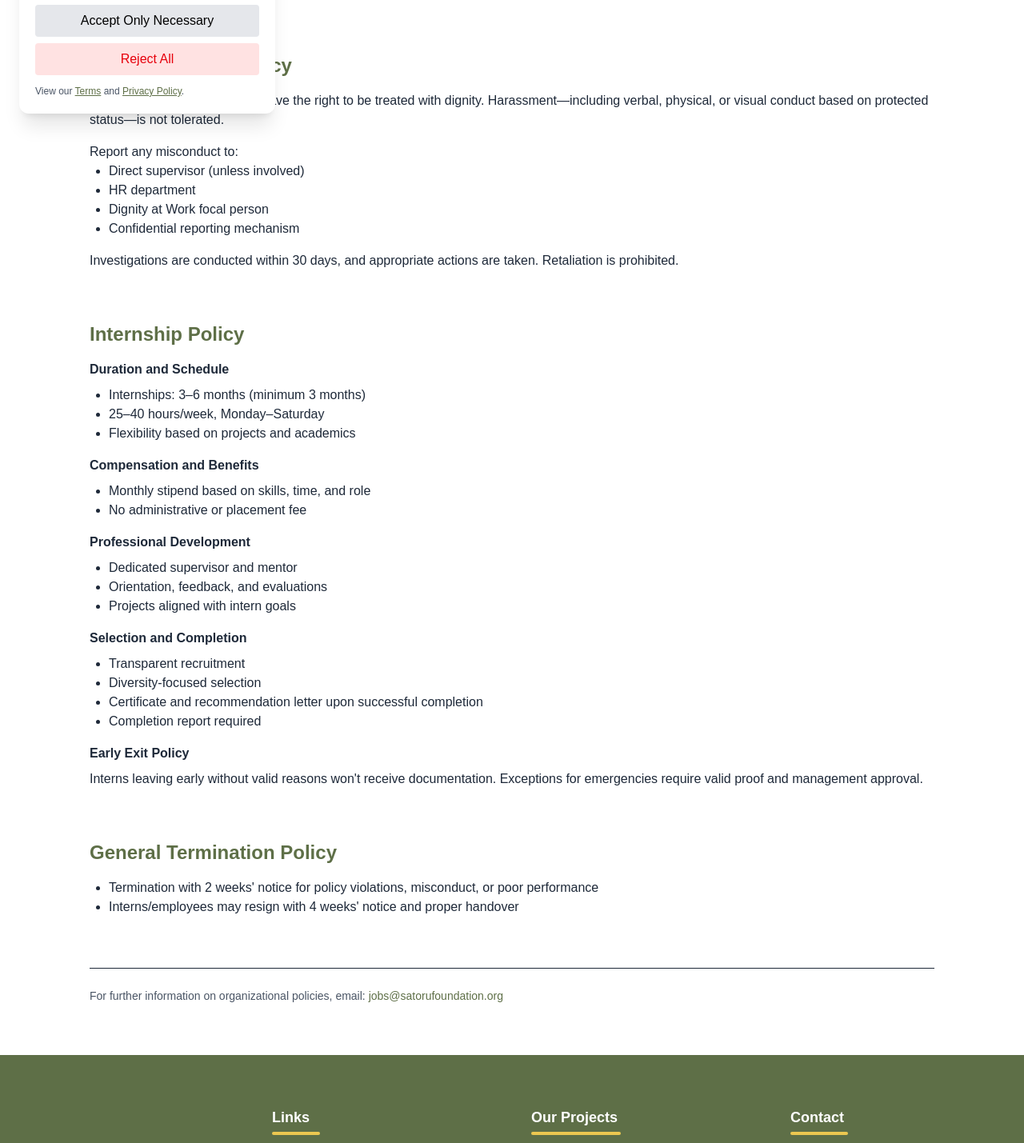
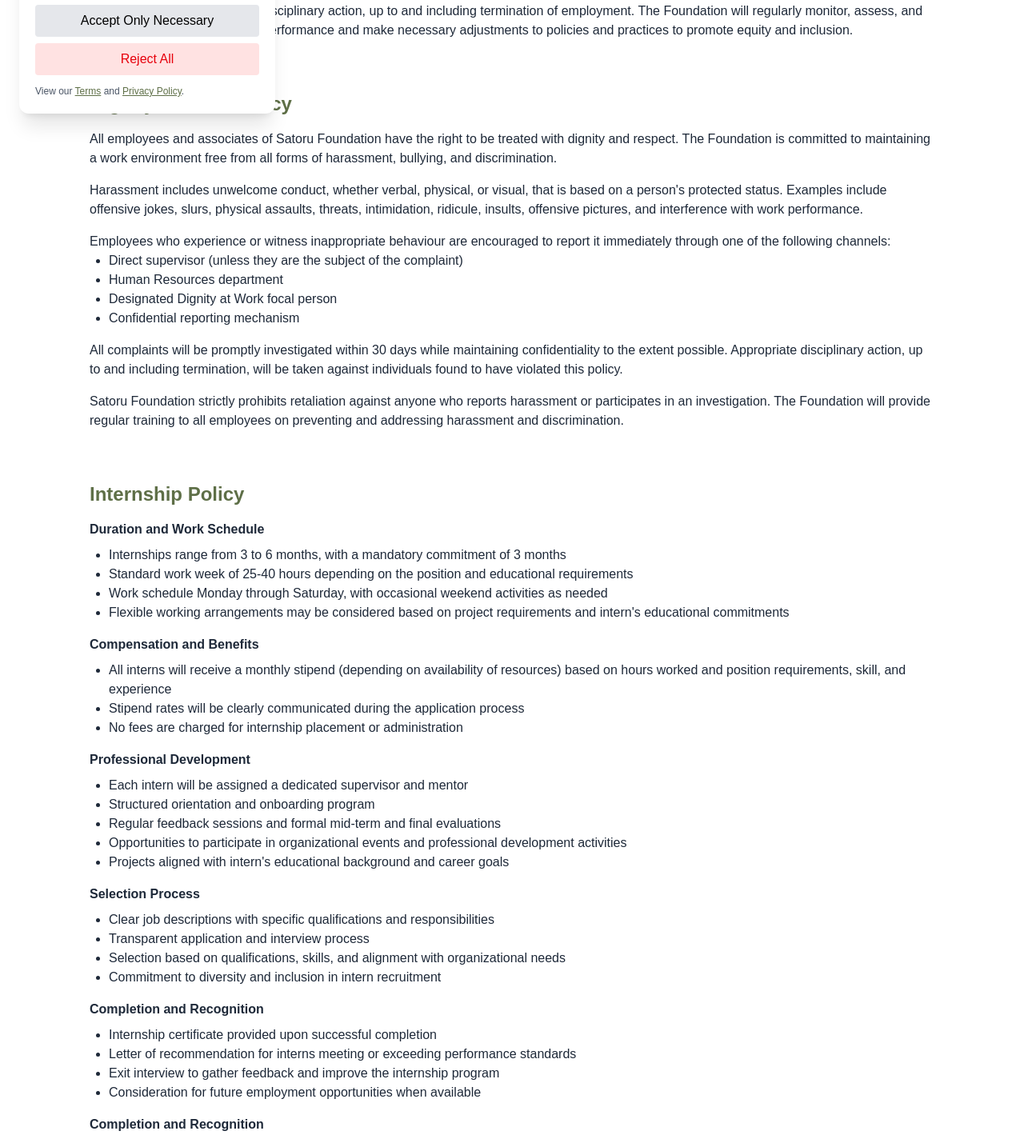
Before and after one commit to Satoru-Foundation/web, a Next.js app: page /organizational-policy in a window 1280 px wide. Shown: the part 634-2063 px from the top of the page at 80% size. Built offline with nearby package versions, Linux system fonts and the light colour scheme.

Commit message:
Added the whole content in the organizational policy

```diff
--- a/src/app/organizational-policy/page.js
+++ b/src/app/organizational-policy/page.js
@@ -29,65 +29,83 @@
               Satoru Foundation is committed to providing equal opportunities to all individuals irrespective of sex, gender, gender identity or expression, age, caste, religion, colour, race, national origin, ancestry, ethnicity, disability, marital status, sexual orientation, or any other characteristic protected by applicable law.
             </p>
             <p className="mb-4">
-              This applies to all aspects of employment including recruitment, hiring, placement, promotion, compensation, training, and termination. Retaliation against individuals who report discrimination or participate in investigations is strictly prohibited.
+              The Foundation implements this policy in all aspects of employment including recruitment, hiring, placement, promotion, transfer, compensation, training, and termination. All employees are expected to uphold these principles in all interactions within and on behalf of the Organization.
             </p>
-            <p>
-              Violations of this policy will result in disciplinary action. The Foundation regularly reviews its policies to ensure equity and inclusion.
+            <p className="mb-4">
+              Satoru Foundation prohibits retaliation against any individual who reports discrimination or participates in an investigation of such reports. Violations of this policy will be subject to disciplinary action, up to and including termination of employment. The Foundation will regularly monitor, assess, and report on its equal opportunity performance and make necessary adjustments to policies and practices to promote equity and inclusion.
             </p>
           </div>
 
           <div>
             <h2 className="text-2xl font-semibold text-[#5e6f47] mb-4">Dignity at Work Policy</h2>
             <p className="mb-4">
-              All employees and associates have the right to be treated with dignity. Harassment—including verbal, physical, or visual conduct based on protected status—is not tolerated.
+              All employees and associates of Satoru Foundation have the right to be treated with dignity and respect. The Foundation is committed to maintaining a work environment free from all forms of harassment, bullying, and discrimination.
             </p>
             <p className="mb-4">
-              Report any misconduct to:
+              Harassment includes unwelcome conduct, whether verbal, physical, or visual, that is based on a person's protected status. Examples include offensive jokes, slurs, physical assaults, threats, intimidation, ridicule, insults, offensive pictures, and interference with work performance.
+            </p>
+            <p className="mb-4">
+              Employees who experience or witness inappropriate behaviour are encouraged to report it immediately through one of the following channels:
               <ul className="list-disc pl-6">
-                <li>Direct supervisor (unless involved)</li>
-                <li>HR department</li>
-                <li>Dignity at Work focal person</li>
+                <li>Direct supervisor (unless they are the subject of the complaint)</li>
+                <li>Human Resources department</li>
+                <li>Designated Dignity at Work focal person</li>
                 <li>Confidential reporting mechanism</li>
               </ul>
             </p>
+            <p className="mb-4">
+              All complaints will be promptly investigated within 30 days while maintaining confidentiality to the extent possible. Appropriate disciplinary action, up to and including termination, will be taken against individuals found to have violated this policy.
+            </p>
             <p>
-              Investigations are conducted within 30 days, and appropriate actions are taken. Retaliation is prohibited.
+              Satoru Foundation strictly prohibits retaliation against anyone who reports harassment or participates in an investigation. The Foundation will provide regular training to all employees on preventing and addressing harassment and discrimination.
             </p>
           </div>
 
           <div>
             <h2 className="text-2xl font-semibold text-[#5e6f47] mb-4">Internship Policy</h2>
-            <p className="mb-2 font-semibold">Duration and Schedule</p>
+            <p className="mb-2 font-semibold">Duration and Work Schedule</p>
             <ul className="list-disc pl-6 mb-4">
-              <li>Internships: 3–6 months (minimum 3 months)</li>
-              <li>25–40 hours/week, Monday–Saturday</li>
-              <li>Flexibility based on projects and academics</li>
+              <li>Internships range from 3 to 6 months, with a mandatory commitment of 3 months</li>
+              <li>Standard work week of 25-40 hours depending on the position and educational requirements</li>
+              <li>Work schedule Monday through Saturday, with occasional weekend activities as needed</li>
+              <li>Flexible working arrangements may be considered based on project requirements and intern's educational commitments</li>
             </ul>
 
             <p className="mb-2 font-semibold">Compensation and Benefits</p>
             <ul className="list-disc pl-6 mb-4">
-              <li>Monthly stipend based on skills, time, and role</li>
-              <li>No administrative or placement fee</li>
+              <li>All interns will receive a monthly stipend (depending on availability of resources) based on hours worked and position requirements, skill, and experience</li>
+              <li>Stipend rates will be clearly communicated during the application process</li>
+              <li>No fees are charged for internship placement or administration</li>
             </ul>
 
             <p className="mb-2 font-semibold">Professional Development</p>
             <ul className="list-disc pl-6 mb-4">
-              <li>Dedicated supervisor and mentor</li>
-              <li>Orientation, feedback, and evaluations</li>
-              <li>Projects aligned with intern goals</li>
+              <li>Each intern will be assigned a dedicated supervisor and mentor</li>
+              <li>Structured orientation and onboarding program</li>
+              <li>Regular feedback sessions and formal mid-term and final evaluations</li>
+              <li>Opportunities to participate in organizational events and professional development activities</li>
+              <li>Projects aligned with intern's educational background and career goals</li>
             </ul>
 
-            <p className="mb-2 font-semibold">Selection and Completion</p>
+            <p className="mb-2 font-semibold">Selection Process</p>
             <ul className="list-disc pl-6 mb-4">
-              <li>Transparent recruitment</li>
-              <li>Diversity-focused selection</li>
-              <li>Certificate and recommendation letter upon successful completion</li>
-              <li>Completion report required</li>
+              <li>Clear job descriptions with specific qualifications and responsibilities</li>
+              <li>Transparent application and interview process</li>
+              <li>Selection based on qualifications, skills, and alignment with organizational needs</li>
+              <li>Commitment to diversity and inclusion in intern recruitment</li>
             </ul>
 
-            <p className="mb-2 font-semibold">Early Exit Policy</p>
+            <p className="mb-2 font-semibold">Completion and Recognition</p>
+            <ul className="list-disc pl-6 mb-4">
+              <li>Internship certificate provided upon successful completion</li>
+              <li>Letter of recommendation for interns meeting or exceeding performance standards</li>
+              <li>Exit interview to gather feedback and improve the internship program</li>
+              <li>Consideration for future employment opportunities when available</li>
+            </ul>
+
+            <p className="mb-2 font-semibold">Completion and Recognition</p>
             <p>
-              Interns leaving early without valid reasons won't receive documentation. Exceptions for emergencies require valid proof and management approval.
+              To be eligible for an internship certificate and/or a letter of recommendation, interns (part-time or full-time) must complete the full internship duration as specified in their offer letter. Candidate has to submit a completion report detailing their learning outcomes at the end of the internship. Interns who leave the organization before the completion of specified period will not receive these documents (internship certificate and/or a letter of recommendation), except in rare cases of extenuating circumstances for medical/family emergencies. Such exceptions will be considered only upon submission of valid documentation and are subject to management’s written approval.
             </p>
           </div>
 
```
